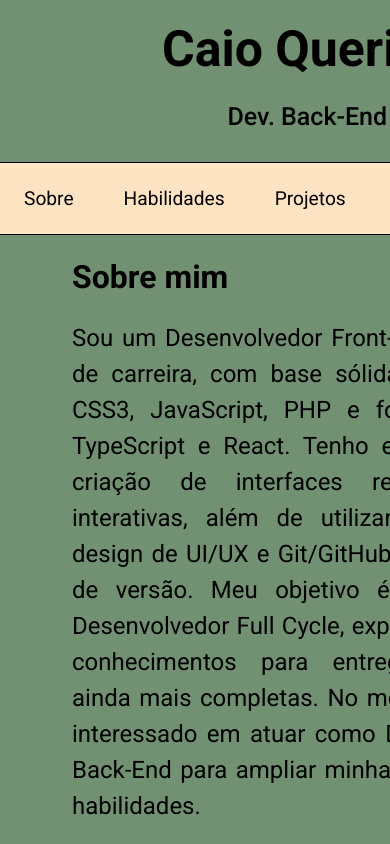
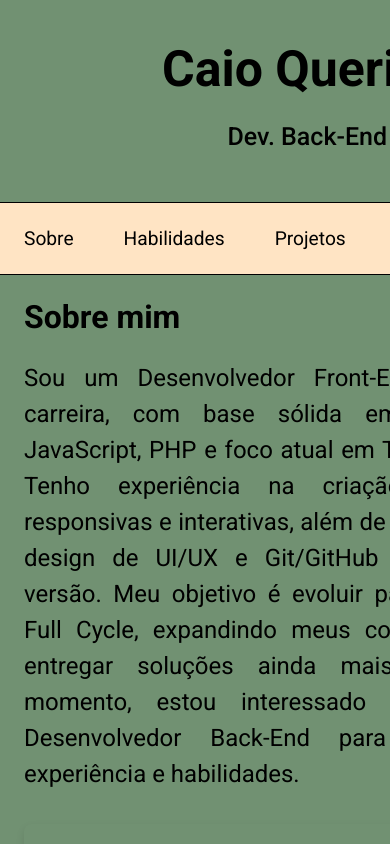
Before and after one commit to CaioQuerino/my-portfolio, a React (Vite) app in the folder my-portfolio/: page / in a window 390 px wide. Shown: the top 844 px of the page. Built offline with nearby package versions, Linux system fonts and the light colour scheme.

Commit message:
18-12-2024 : Bug na responsividade.

```diff
--- a/my-portfolio/src/components/Header.tsx
+++ b/my-portfolio/src/components/Header.tsx
@@ -4,9 +4,9 @@ import { OptionalProps } from '../../ts.config'
 
 export function Header({author, occupation}: OptionalProps) {
     return (
-        <>
+        <header>
             <h1 className={styles.author}>{author}</h1>
             <p className={styles.occupation}>{occupation}</p>
-        </>
+        </header>
     )
 }
--- a/my-portfolio/src/components/Main.module.css
+++ b/my-portfolio/src/components/Main.module.css
@@ -1,4 +1,4 @@
-section {
+.content {
     margin: 1.5rem;
     text-align: justify;
 }
--- a/my-portfolio/src/components/Main.tsx
+++ b/my-portfolio/src/components/Main.tsx
@@ -1,4 +1,4 @@
-import './Main.module.css'
+import styles from'./Main.module.css'
 import { Projects } from './Projects.tsx'
 import { Contacts } from './Contacts.tsx'
 import { About } from './About.tsx'
@@ -7,7 +7,7 @@ import { OptionalProps } from '../../ts.config.tsx'
 
 export function Main({description}: OptionalProps) {
     return(
-        <section>
+        <section className={styles.content}>
             <div id="sobre">
                 <About description={description}/>
             </div>
```
